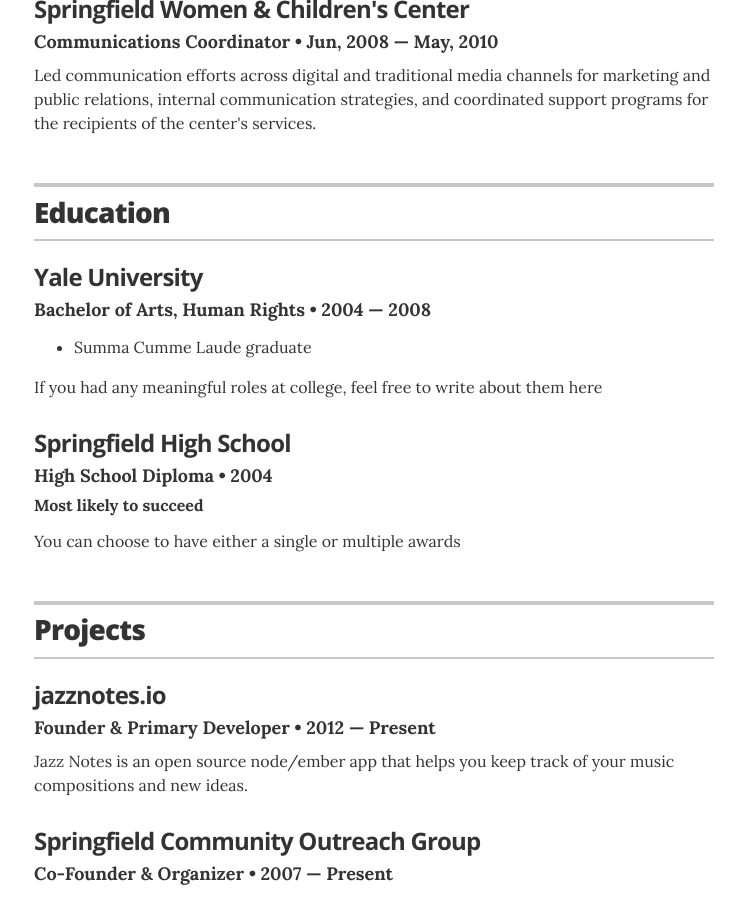
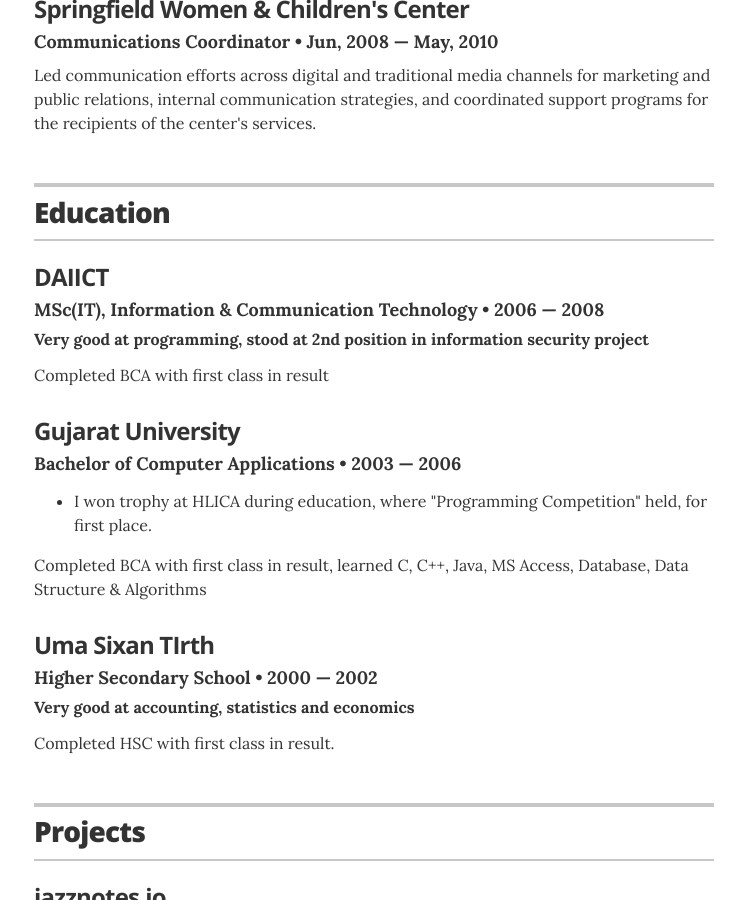
Before and after one commit to shahamitr/resume, a Jekyll site: the page built from index.html, in a window 1280 px wide and 900 px high, scrolled down 1006 px. Shown: the whole window, without its empty margins (266-1011 px from the left). Built offline with Jekyll 4.4.1, drawn with Linux system fonts in a browser that asks for light colours.

Commit message:
Update education.yml

```diff
--- a/_data/education.yml
+++ b/_data/education.yml
@@ -1,13 +1,19 @@
 # Degree
-- degree: Bachelor of Arts, Human Rights
-  uni: Yale University
-  year: 2004 &mdash; 2008
+- degree: MSc(IT), Information & Communication Technology
+  uni: DAIICT
+  year: 2006 &mdash; 2008
+  award: Very good at programming, stood at 2nd position in information security project
+  summary: Completed BCA with first class in result
+
+- degree: Bachelor of Computer Applications
+  uni: Gujarat University
+  year: 2003 &mdash; 2006
   awards:
-    - award: Summa Cumme Laude graduate
-  summary: If you had any meaningful roles at college, feel free to write about them here
+    - award: I won trophy at HLICA during education, where "Programming Competition" held, for first place.
+  summary: Completed BCA with first class in result, learned C, C++, Java, MS Access, Database, Data Structure & Algorithms
 
-- degree: High School Diploma
-  uni: Springfield High School
-  year: 2004
-  award: Most likely to succeed
-  summary: You can choose to have either a single or multiple awards
+- degree: Higher Secondary School
+  uni: Uma Sixan TIrth
+  year: 2000 &mdash; 2002
+  award: Very good at accounting, statistics and economics
+  summary: Completed HSC with first class in result.
```
